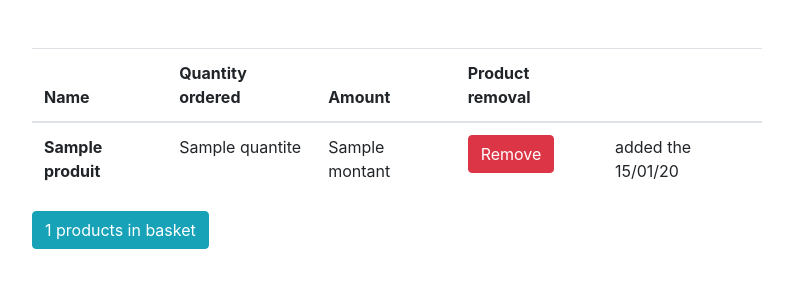
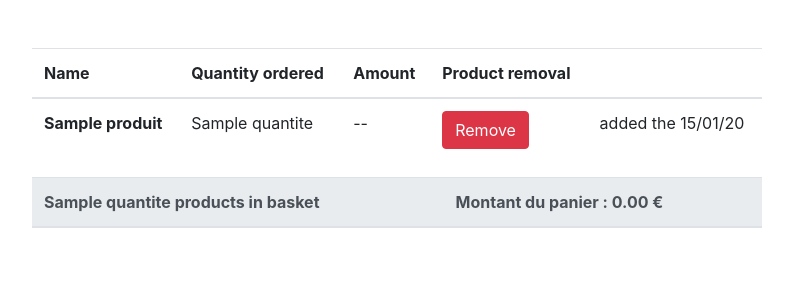
Before and after one commit to lutiku/evalSymf, a Symfony app: template templates/produits/index.html.twig in a window 1280 px wide. Shown: the part 56-356 px from the top of the page, without its empty margins (53-846 px from the left). Run offline with Twig, Linux system fonts and the light colour scheme; the template is opened without the code that fills it: most values are stand-ins (such as "Sample title", 1, 10 or a date in 2020); lists and menus that the app fills with data are empty; some libraries are stand-ins or nearby versions.

Commit message:
style : add photos

```diff
--- a/templates/produits/index.html.twig
+++ b/templates/produits/index.html.twig
@@ -9,7 +9,7 @@
     <div class="row">
         <div class="col-8">
             <table class="table">
-                <thead >
+                <thead>
                 <tr>
                     <th scope="col">{% trans from "message" %}Nom{% endtrans %}</th>
                     <th scope="col">{% trans from "message" %}Quantité commandée{% endtrans %}</th>
@@ -27,7 +27,7 @@
                     <tr>
                         <th scope="row">{{ panier.produit.nom }}</th>
                         <td>{{ panier.quantite }}</td>
-                        <td>{{ montant }}</td>
+                        <td>--</td>
                         <td><a href="{{path("remove", {id: panier.id})}}"><button value="{{ panier.id}}" type="button" class="btn btn-danger">{% trans from "message" %}Supprimer{% endtrans %}</button></a></td>
                         <td>{% trans from "message" %}ajouté le {% endtrans %} {{ panier.dateajout|date('d/m/y') }}</td>
 
@@ -39,10 +39,19 @@
 
                 </tbody>
             </table>
-            <button type="button" class="btn btn-info btn-rounded ">{{ paniers|length }} {% trans from "message" %}produits dans le panier{% endtrans %}</button>
 
+            <table class="table">
+                <thead class="thead-light">
+                <tr>
 
-        </div>
+                <th scope="row">{{quantite}} {% trans from "message" %}produits dans le panier{% endtrans %}</th>
+                <th scope="row">Montant du panier : {{ montant|number_format(2, '.', ',') }} €</th>
+                </tr>
+                </thead>
+            </table>
+
+            </div>
+
 
         <div class="col-4">
 
--- a/templates/produits/produits.html.twig
+++ b/templates/produits/produits.html.twig
@@ -25,8 +25,8 @@
                             <th scope="row"> <img src="{{ asset('assets/images/' ~ produit.photo) }}"/> </th>
                             <td>{{ produit.nom }}</td>
                             <td>{{ produit.quantite }}</td>
-                            <td>{{ produit.prix }}</td>
-                            <td><a href="{{ path('ficheProduit', {id: produit.id}) }}"><button value="{{ produit.id}}" type="button" class="btn btn-primary">{% trans from "message" %}Voir{% endtrans %}</button></a></td>
+                            <td>{{ produit.prix|number_format(2, '.', ',') }} €</td>
+                            <td><a href="{{ path('ficheProduit', {id: produit.id}) }}"><button value="{{ produit.id}}" type="button" class="btn btn-info">{% trans from "message" %}Voir{% endtrans %}</button></a></td>
 
                         </tr>
                     {% endfor %}
```
Also changed, not shown: src/Controller/ProduitsController.php (+11 -2 lines), public/assets/images/574825cae09deb39ffa18f7b436715ee.jpeg (added), public/assets/images/c6976b8c1ace3eb555c583a4d54b65af.jpeg (added), public/assets/images/fd2c714be3e2e306e29634e83160d3db.jpeg (added).
